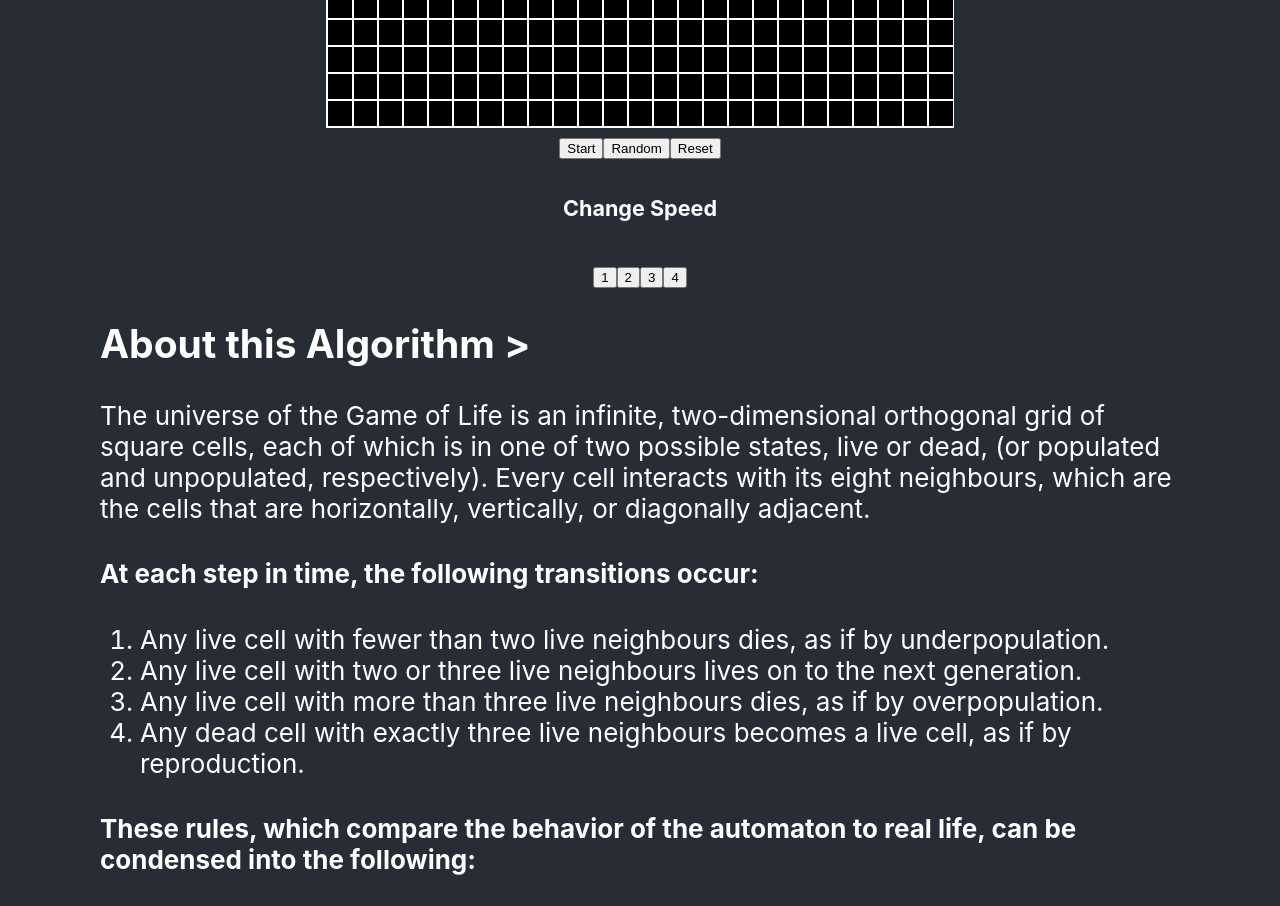
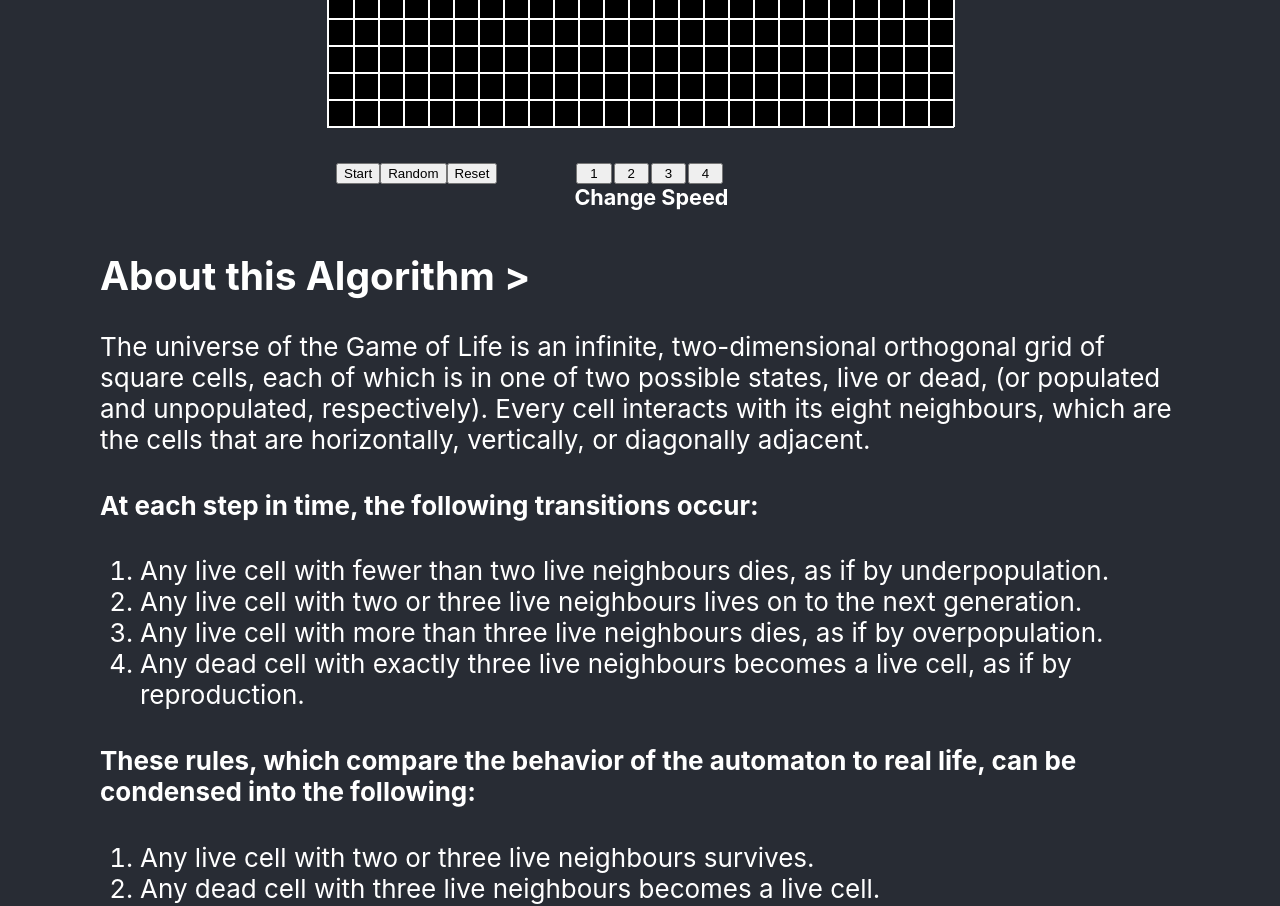
Before and after one commit to barbara-mayfield/cspt8-unit1-build, a React (Create React App) app: page / in a window 1280 px wide. Shown: the part 780-1686 px from the top of the page. Built offline with nearby package versions, Linux system fonts and the light colour scheme.

Commit message:
work: styling

```diff
--- a/src/components/Board/Board.css
+++ b/src/components/Board/Board.css
@@ -3,8 +3,6 @@
     background-color: black;
     border: solid 1px #fff;
     display: grid;
-
-    width: 39.08rem;
 }
 
 .Game {
@@ -12,14 +10,27 @@
     flex-direction: column;
 }
 
-/* .game-controls {
+.game-controls {
+    text-align: left;
+    margin: 0 auto;
+    margin-left: 21rem;
+    margin-right: 0;
     display: flex;
     align-items: center;
-    justify-content: center;
-    margin-top: 1rem;
 }
 
 .speed-controls {
-    margin: 0 auto;
-    margin-left: 1rem;
-} */
+    margin-left: 77px;
+    margin-bottom: 9.8px;
+    margin-top: 25px;
+}
+
+.speed-controls button {
+    margin-left: 2px;
+    width: 20%;
+}
+
+.speed-controls h5 {
+    margin: 0;
+    margin-right: 22px;
+}
--- a/src/components/Board/Board.js
+++ b/src/components/Board/Board.js
@@ -208,14 +208,13 @@ const GameBoard = () => {
                 >
                     Reset
                 </button>
-            </div>
-
-            <div className="speed-controls">
-                <h5>Change Speed</h5>
-                <button onClick={gameSpeed(startGame, 1200)}>1</button>
-                <button onClick={gameSpeed(startGame, 1000)}>2</button>
-                <button onClick={gameSpeed(startGame, 750)}>3</button>
-                <button onClick={gameSpeed(startGame, 500)}>4</button>
+                <div className="speed-controls">
+                    <button onClick={gameSpeed(startGame, 1200)}>1</button>
+                    <button onClick={gameSpeed(startGame, 1000)}>2</button>
+                    <button onClick={gameSpeed(startGame, 750)}>3</button>
+                    <button onClick={gameSpeed(startGame, 500)}>4</button>
+                    <h5>Change Speed</h5>
+                </div>
             </div>
         </div>
     );
```
